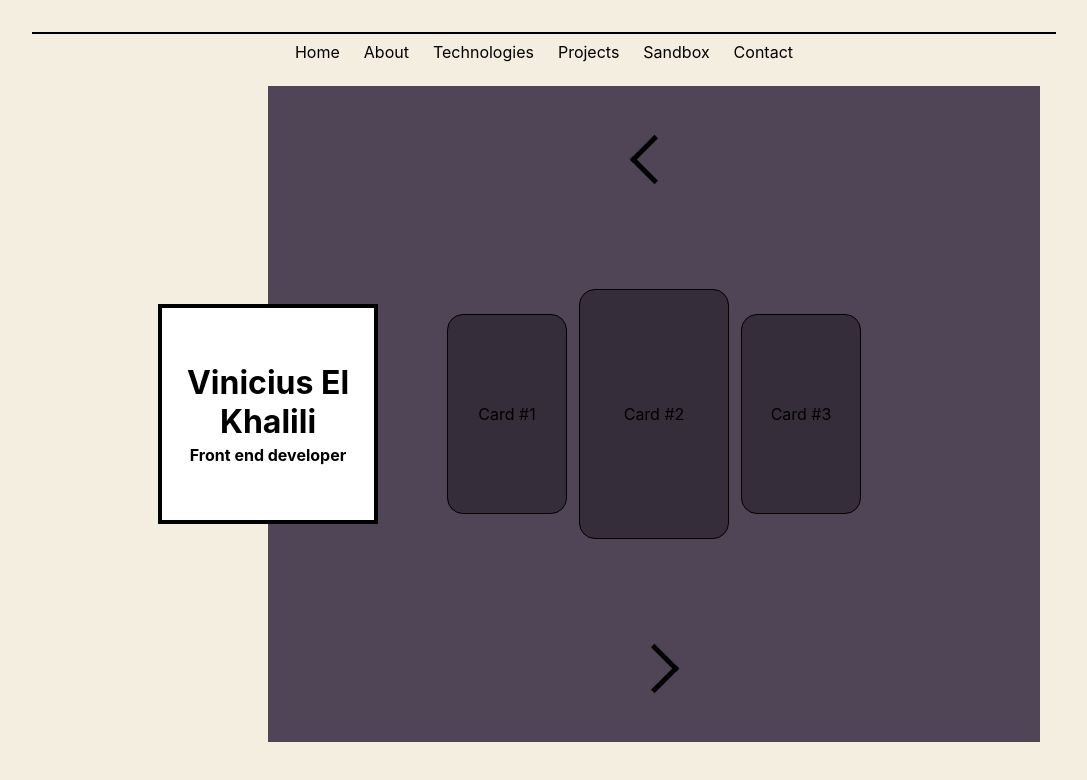
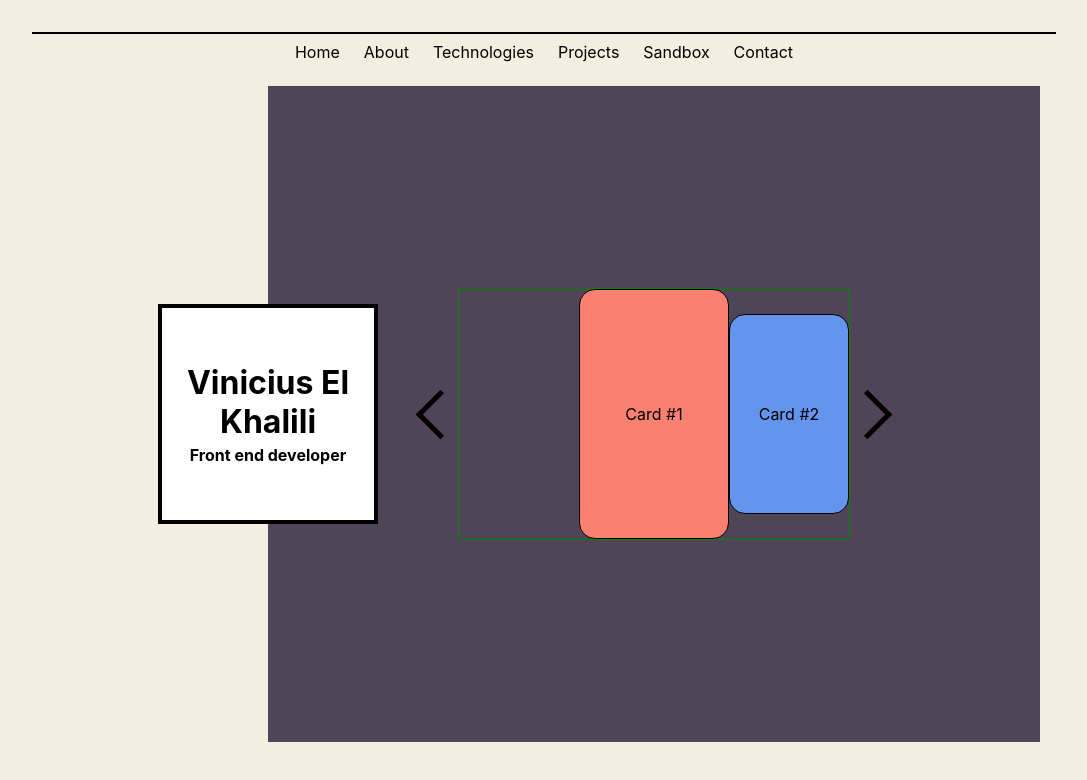
Before and after one commit to vinicius-el-khalili/azalea-two, a Next.js app: page /sandbox in a window 1280 px wide. Shown: the top 780 px of the page, without its empty margins (96-1183 px from the left). Built offline with nearby package versions, Linux system fonts and the light colour scheme.

Commit message:
first carousel version

```diff
--- a/components/slider/slider.js
+++ b/components/slider/slider.js
@@ -7,27 +7,49 @@ import SliderButton from "./sliderButton.js/sliderButton";
 
 const Slider = () => {
 
-    const [currentCard,setCurrentCard] = useState(1)
+    const [currentCard,setCurrentCard] = useState(0)
+    const numberOfCards = 5
+    const miniCardWidth = 120
 
     function handleSlideButtonClick(side){
-        console.log(`Sliding to the ${side}`)
+
+        if (side === "right"){
+            if(currentCard+1 < numberOfCards){
+                setCurrentCard(currentCard+1)
+            }
+        }else{
+            if (currentCard-1 >= 0){
+                setCurrentCard(currentCard-1)
+            }
+        }
     }
 
     return (
 
-        <>
+        <div className={style.mainLayout}>
 
             <SliderButton side={"left"} handleSlideButtonClick={handleSlideButtonClick}/>
-        <div className={style.sliderContainer}>
+            <div
+            className={style.frame}>
+
+                <div
+                className={style.cardCollectionContainer}
+                style={{
+                    transform: `translateX(-${currentCard*miniCardWidth}px)`,
+                    transition: ".3s"
+                }}>
 
                     <SliderCard content={"Card #1"} cardNumber={0} currentCard={currentCard} />
                     <SliderCard content={"Card #2"} cardNumber={1} currentCard={currentCard} />
                     <SliderCard content={"Card #3"} cardNumber={2} currentCard={currentCard} />
+                    <SliderCard content={"Card #4"} cardNumber={3} currentCard={currentCard} />
+                    <SliderCard content={"Card #5"} cardNumber={4} currentCard={currentCard} />
 
+                </div>
             </div>
             <SliderButton side={"right"} handleSlideButtonClick={handleSlideButtonClick}/>
 
-        </>
+        </div>
 
      );
 }
--- a/components/slider/slider.module.scss
+++ b/components/slider/slider.module.scss
@@ -1,11 +1,38 @@
+//* variables *//
+
+$cardWidth: 150px;
+$cardHeight: 250px;
+$miniCardWidth: 120px;
+$miniCardHeight: 200px;
+
+
 //*  slider  *//
 
-.sliderContainer{
+.mainLayout{
 
     display: flex;
-    justify-content: center;
     align-items: center;
-    gap: 12px;
+
+}
+
+.cardCollectionContainer{
+
+    position: absolute;
+    display: flex;
+    align-items: center;
+    margin: auto;
+    height: $cardHeight;
+
+}
+
+.frame{
+    position: relative;
+    box-sizing: content-box;
+    border: 1px solid green;
+    overflow: hidden;
+    width: $miniCardWidth+$cardWidth;
+    height: $cardHeight;
+    padding-left: $miniCardWidth;
 
 }
 
@@ -13,13 +40,14 @@
 
 .cardContainer{
 
-    width: 150px;
-    height: 250px;
+    width: $cardWidth;
+    height: $cardHeight;
     border: 1px solid black;
     border-radius: 1rem;
     background: #00000055;
     display: grid;
     place-items: center;
+    transition: .3s;
 
 }
 
@@ -27,6 +55,20 @@
 
     width: 120px;
     height: 200px;
+    transition: .7s;
+    background-color: cornflowerblue;
+
+}
+
+.mainCard {
+
+    background-color: salmon;
+
+}
+
+.invisible{
+
+    opacity: 0;
 
 }
 
--- a/components/slider/sliderCard/sliderCard.js
+++ b/components/slider/sliderCard/sliderCard.js
@@ -11,11 +11,16 @@ const SliderCard = ({
 
         <div
         className={
-            cardNumber !== currentCard
+            cardNumber === currentCard
             ?
-            `${style.cardContainer} ${style.minimizeCard}`
+            `${style.cardContainer} ${style.mainCard}`
             :
-            style.cardContainer }>
+                cardNumber === currentCard+1 || cardNumber === currentCard-1
+                ?
+                `${style.cardContainer} ${style.minimizeCard}`
+                :
+                `${style.cardContainer} ${style.invisible} ${style.minimizeCard}`
+            }>
 
             {content}
         </div>
```
Lines whose indentation alone changed are shown as unchanged.
